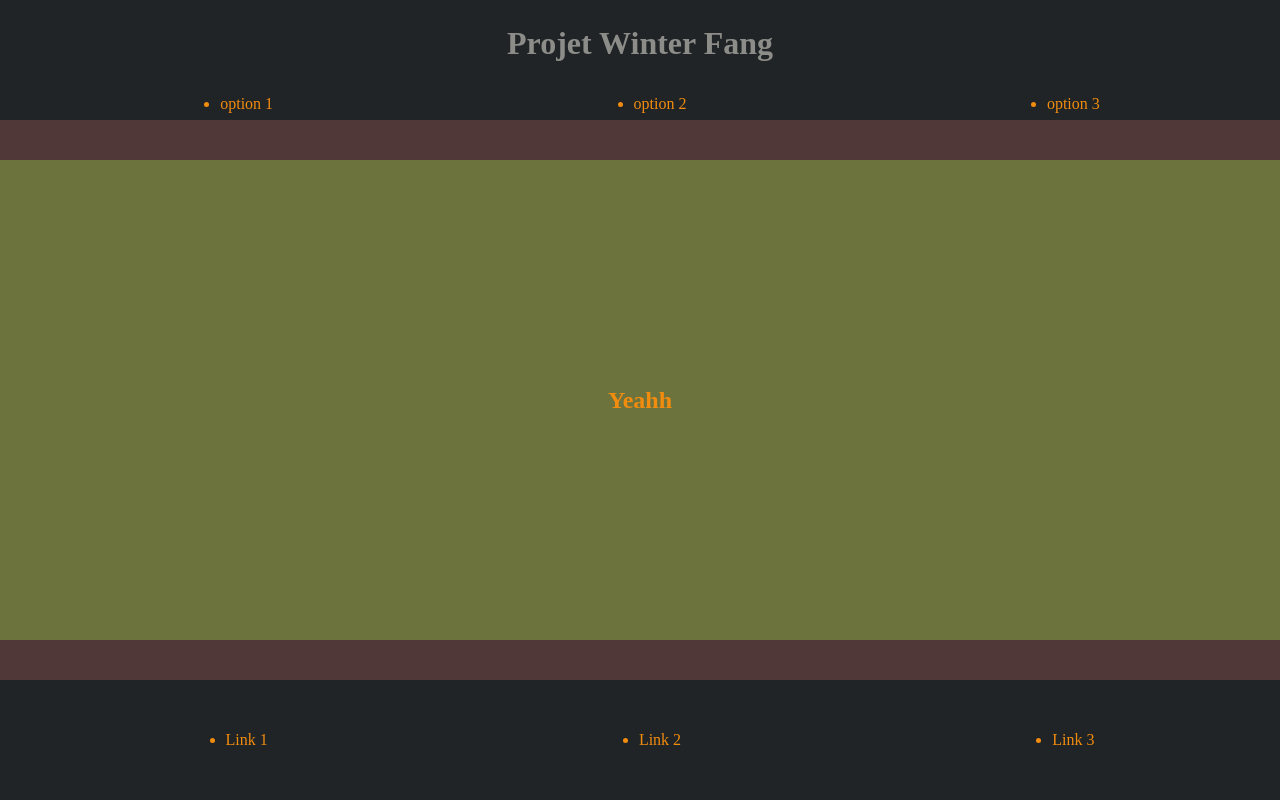
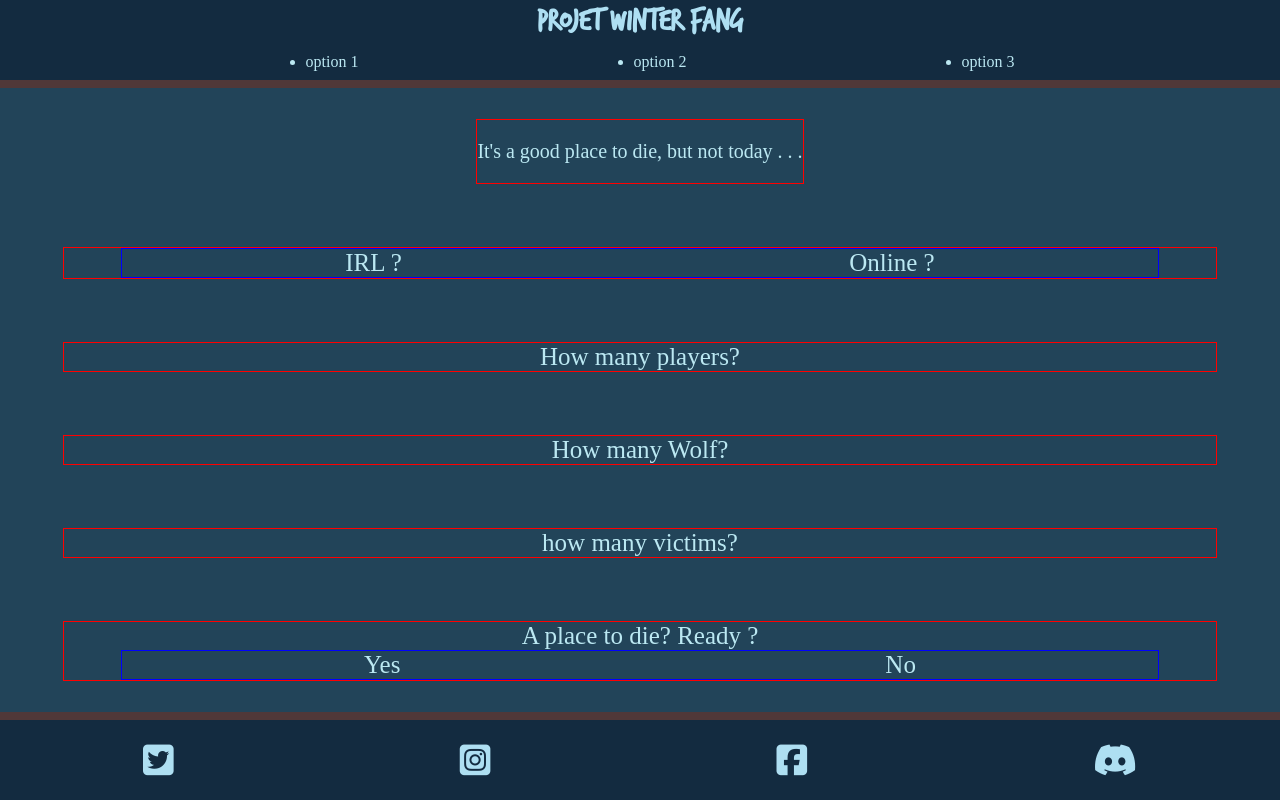
Before and after one commit to JorisMLN/projetWinterFang, a plain HTML site: page index.html in a window 1280 px wide. Drawn offline with Linux system fonts and the light colour scheme.

Commit message:
Font, design, footerIcons, structure...

```diff
--- a/index.html
+++ b/index.html
@@ -27,17 +27,40 @@
     </header>
 
     <!-- Section -->
-    <section>
-        <h2>Yeahh</h2>
+    <section class="core">
+        <div class="core__intro">
+            <p>It's a good place to die, but not today . . .</p>
+        </div>
+        <div class="core__step">
+            <div class="core__step__choice">
+                <div>IRL ?</div>
+                <div>Online ?</div>
+            </div>
+        </div>
+        <div class="core__step">
+            <div>How many players?</div>
+        </div>
+        <div class="core__step">
+            <div>How many Wolf?</div>
+        </div>
+        <div class="core__step">
+            <div>how many victims?</div>
+        </div>
+        <div class="core__step">
+            <div>A place to die? Ready ?</div>
+            <div class="core__step__choice">
+                <div>Yes</div>
+                <div>No</div>
+            </div>
+        </div>
     </section>
 
     <!-- Footer -->
     <footer>
-        <ul>
-            <li>Link 1</li>
-            <li>Link 2</li>
-            <li>Link 3</li>
-        </ul>
+        <div><i class="fab fa-twitter-square"></i></div>
+        <div><i class="fab fa-instagram-square"></i></div>
+        <div><i class="fab fa-facebook-square"></i></div>
+        <div><i class="fab fa-discord"></i></div>
     </footer>
 
 </body>
--- a/sass/_mobile.scss
+++ b/sass/_mobile.scss
@@ -8,13 +8,17 @@ body{
     background-color: $tertaire;
     margin: 0;
     h1{
+        font-family: 'trashHand', Impact, 'Arial Narrow Bold', sans-serif;
         color: $fire;
+        margin: 0;
     }
     h2{
         color: $sand;
+        margin: 0;
     }
     li{
         color: $sand;
+        margin: 0;
     }
 
 }
@@ -23,15 +27,16 @@ header{
     @include flexAroundCenter;
     flex-direction: column;
     width: 100%;
-    height: 15%;
+    height: 10%;
     background-color: $primaire;
     h1{
         @include flexAroundCenter;
-        width: 100%;
+        width: 80%;
+        height: 30%;
     }
     nav{
         @include flexAroundCenter;
-        width: 100%;
+        width: 80%;
         height: 20%;
         ul{
             @include flexAroundCenter;
@@ -41,22 +46,42 @@ header{
     }
 }
 
-section{
+.core{
     @include flexAroundCenter;
+    flex-direction: column;
     width: 100%;
-    height: 60%;
+    height: 78%;
     background-color: $secondaire;
+    color: $sand;
+    &__intro{
+        @include flexAroundCenter;
+        border: 1px solid red;
+        p{
+            font-size: 20px;
+        }
+    }
+    &__step{
+        @include flexAroundCenter;
+        flex-direction: column;
+        border: 1px solid red;
+        width: 90%;
+        font-size: 25px;
+        &__choice{
+            @include flexAroundCenter;
+            flex-direction: row;
+            width: 90%;
+            border: 1px solid blue;
+        }
+    }
 }
 footer{
     @include flexAroundCenter;
     flex-direction: row;
     width: 100%;
-    height: 15%;
+    height: 10%;
     background-color: $primaire;
-    ul{
-        @include flexAroundCenter;
-        flex-direction: row;
-        width: 100%;
-        height: 30%;
+    i{
+        font-size: 35px;
+        color: $fire;
     }
 }
--- a/sass/_variable&Mixin.scss
+++ b/sass/_variable&Mixin.scss
@@ -1,4 +1,3 @@
-
 /* Variables */
 
 // $primaire: #014040;
@@ -7,11 +6,17 @@
 // $fire: #591202;
 // $sand: #F28C0F;
 
-$primaire: #202426;
-$secondaire: #6C733D;
-$tertaire: #9DA65D;
-$fire: #8C8C88;
-$sand: #F28C0F;
+// $primaire: #202426;
+// $secondaire: #6C733D;
+// $tertaire: #9DA65D;
+// $fire: #8C8C88;
+// $sand: #F28C0F;
+
+$primaire: #132B40;
+$secondaire: #224459;
+$tertaire: #4A738C;
+$fire: #AEDFF2;
+$sand: #BBE8F2;
 
 /* Mixins */
 @mixin flexAroundCenter {
@@ -24,3 +29,23 @@ $sand: #F28C0F;
     justify-content: space-between;
     align-items: center;
 }
+
+/* Fonts */
+@font-face{
+    font-family:'reey';
+    src: url('fonts/Reey-Regular.otf');
+    font-weight: normal;
+    font-style: normal;
+}
+@font-face{
+    font-family:'blackjack';
+    src: url('fonts/blackjack.otf');
+    font-weight: normal;
+    font-style: normal;
+}
+@font-face{
+    font-family:'trashHand';
+    src: url('fonts/TrashHand.ttf');
+    font-weight: normal;
+    font-style: normal;
+}
```
Also changed, not shown: fonts/Reey-Regular.otf (added), fonts/TrashHand.ttf (added), fonts/blackjack.otf (added), styles.css, 1 other file.
